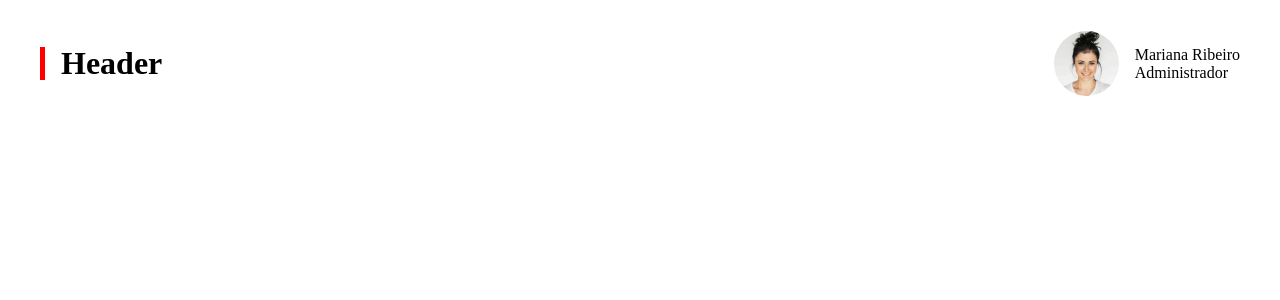
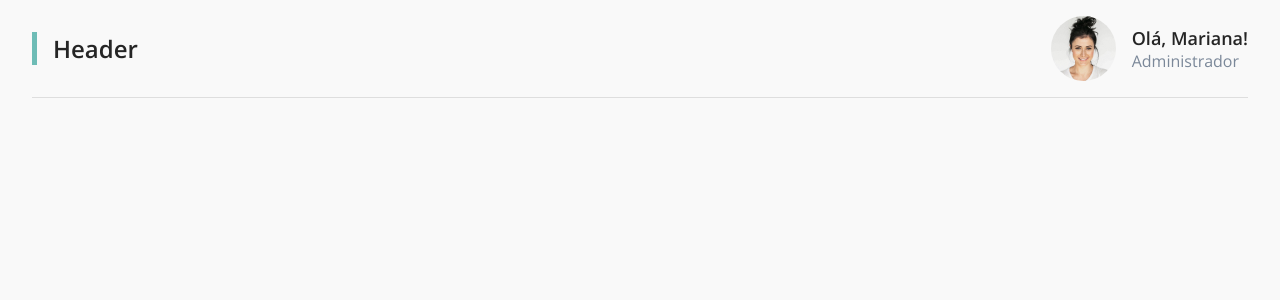
Before and after one commit to WellSantoss/gerenciamento-odontologico, a Vue app: page / in a window 1280 px wide. Shown: the top 300 px of the page. Built offline with nearby package versions, Linux system fonts and the light colour scheme.

Commit message:
reset, variaveis e header

```diff
--- a/src/App.vue
+++ b/src/App.vue
@@ -1,7 +1,9 @@
 <template>
   <div id="app">
-    <Header />
-    <router-view />
+    <main>
+      <Header />
+      <router-view />
+    </main>
   </div>
 </template>
 
@@ -15,4 +17,29 @@ export default {
 };
 </script>
 
-<style lang="scss"></style>
+<style lang="scss">
+@import url("https://fonts.googleapis.com/css2?family=Open+Sans:wght@400;500;600;700&display=swap");
+@import "@/style/reset.scss";
+@import "@/style/variaveis.scss";
+
+body,
+input,
+button,
+textarea {
+  font-family: "Open Sans", sans-serif;
+  color: $black;
+}
+
+body {
+  background: $gray-100;
+}
+
+main {
+  padding: 0px 32px 16px 32px;
+}
+
+.subtitle {
+  font-size: 1.8rem;
+  font-weight: 600;
+}
+</style>
--- a/src/components/Header.vue
+++ b/src/components/Header.vue
@@ -4,7 +4,10 @@
 
     <div class="profile">
       <img src="@/assets/profile.jpg" alt="Perfil" />
-      <p><span>Mariana Ribeiro</span><br />Administrador</p>
+      <div>
+        <span class="subtitle">Olá, Mariana!</span><br />
+        <p>Administrador</p>
+      </div>
     </div>
   </header>
 </template>
@@ -16,14 +19,19 @@ export default {
 </script>
 
 <style lang="scss" scoped>
+@import "@/style/variaveis.scss";
+
 header {
-  padding: 16px 32px;
+  padding: 16px 0px;
   display: flex;
   align-items: center;
   justify-content: space-between;
+  border-bottom: 1px solid $gray-200;
 }
 
 h1 {
+  font-size: 2.4rem;
+  font-weight: 600;
   display: flex;
   align-items: center;
 
@@ -32,7 +40,7 @@ h1 {
     display: block;
     width: 5px;
     height: 33px;
-    background: red;
+    background: $primary;
     margin-right: 16px;
   }
 }
@@ -46,8 +54,8 @@ h1 {
     margin-right: 16px;
   }
 
-  span {
-    font-weight: 500;
+  p {
+    color: $gray;
   }
 }
 </style>
--- /dev/null
+++ b/src/style/reset.scss
@@ -0,0 +1,43 @@
+/* Reset */
+* {
+  margin: 0;
+  padding: 0;
+  box-sizing: border-box;
+}
+html {
+  font-size: 62.5%;
+}
+body {
+  font-size: 1.6rem;
+}
+h1,
+h2,
+h3,
+h4,
+h5,
+h6 {
+  margin: 0;
+}
+ul,
+ol,
+li {
+  list-style: none;
+  margin: 0;
+  padding: 0;
+}
+a {
+  text-decoration: none;
+}
+img {
+  max-width: 100%;
+  height: auto;
+  display: block;
+}
+button,
+input {
+  border: 0;
+}
+button:focus,
+input:focus {
+  border: 0;
+}
--- /dev/null
+++ b/src/style/variaveis.scss
@@ -0,0 +1,7 @@
+/* Variáveis */
+$white: #f9f9f9;
+$primary: #6ebcb6;
+$black: #252525;
+$gray: #7b8899;
+$gray-200: #dedede;
+$gray-100: #f9f9f9;
```
